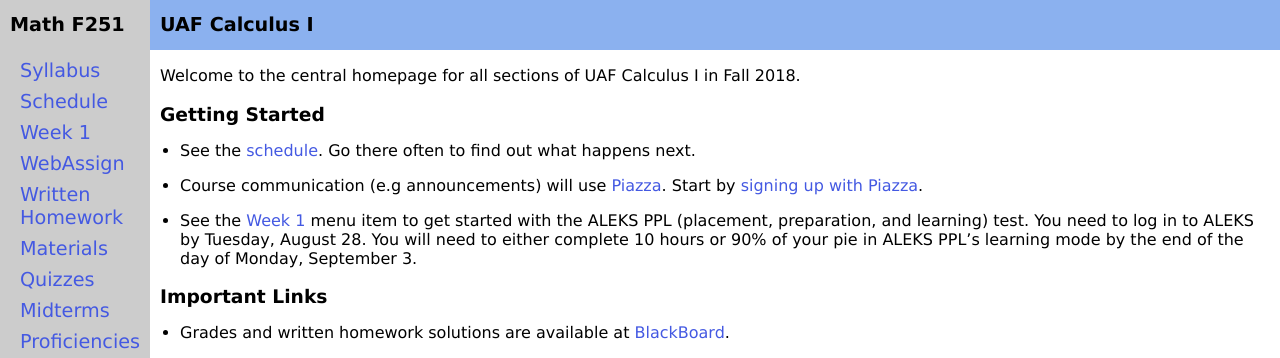
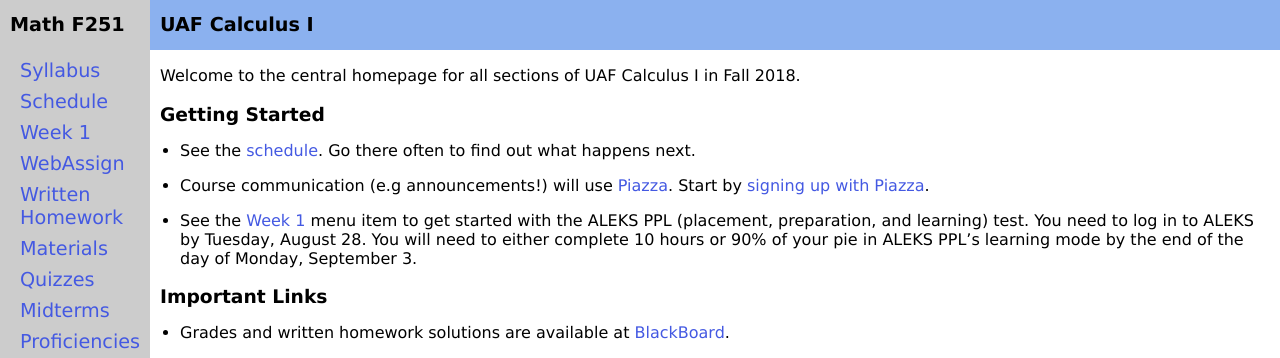
Before and after one commit to uaf-math/calc1, a Jekyll site: the page built from index.md, in a window 1280 px wide. Shown: the top 358 px of the page. Built offline with Jekyll 4.4.1, drawn with Linux system fonts in a browser that asks for light colours.

Commit message:
added exclamation back

```diff
--- a/index.md
+++ b/index.md
@@ -9,7 +9,7 @@ Welcome to the central homepage for all sections of UAF Calculus I in Fall 2018.
 
 * See the [schedule](assets/general/Fall2018/MATH251-Schedule-F2018.pdf).  Go there often to find out what happens next.
 
-* Course communication (e.g announcements) will use [Piazza](http://piazza.com/uaf/fall2018/math251/home).  Start by [signing up with Piazza](http://piazza.com/uaf/fall2018/math251).
+* Course communication (e.g announcements!) will use [Piazza](http://piazza.com/uaf/fall2018/math251/home).  Start by [signing up with Piazza](http://piazza.com/uaf/fall2018/math251).
 
 * See the [Week 1](week1) menu item to get started with the ALEKS PPL (placement, preparation, and learning) test.  You need to log in to ALEKS by Tuesday, August 28.  You will need to either complete 10 hours or 90% of your pie in ALEKS PPL's learning mode by the end of the day of Monday, September 3.
 
```
